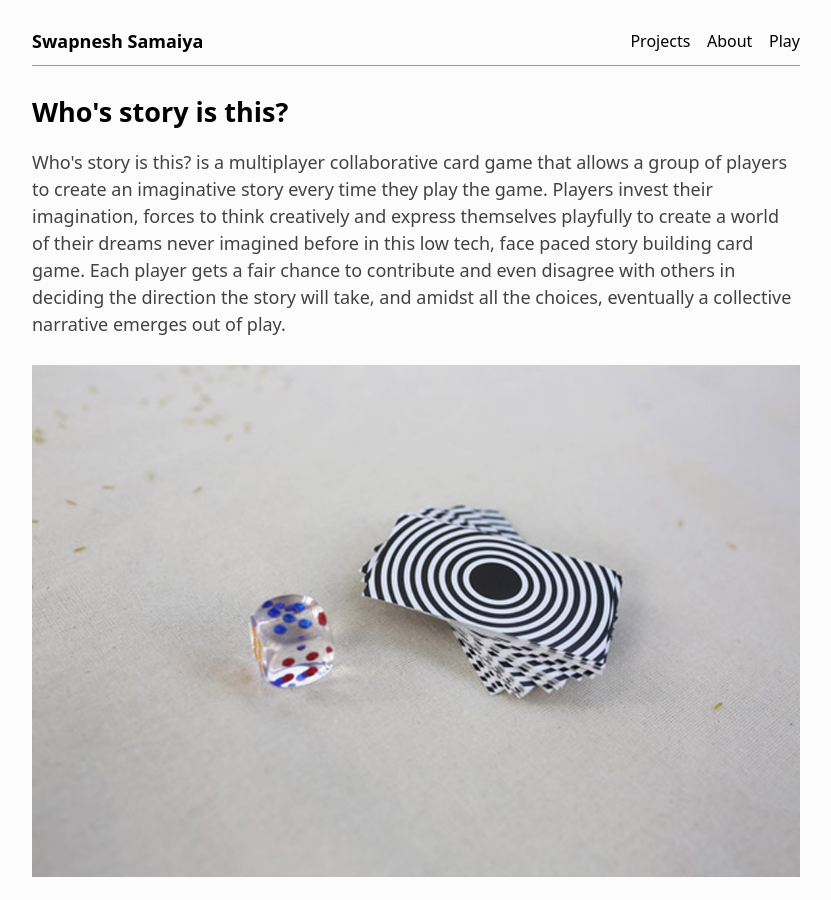
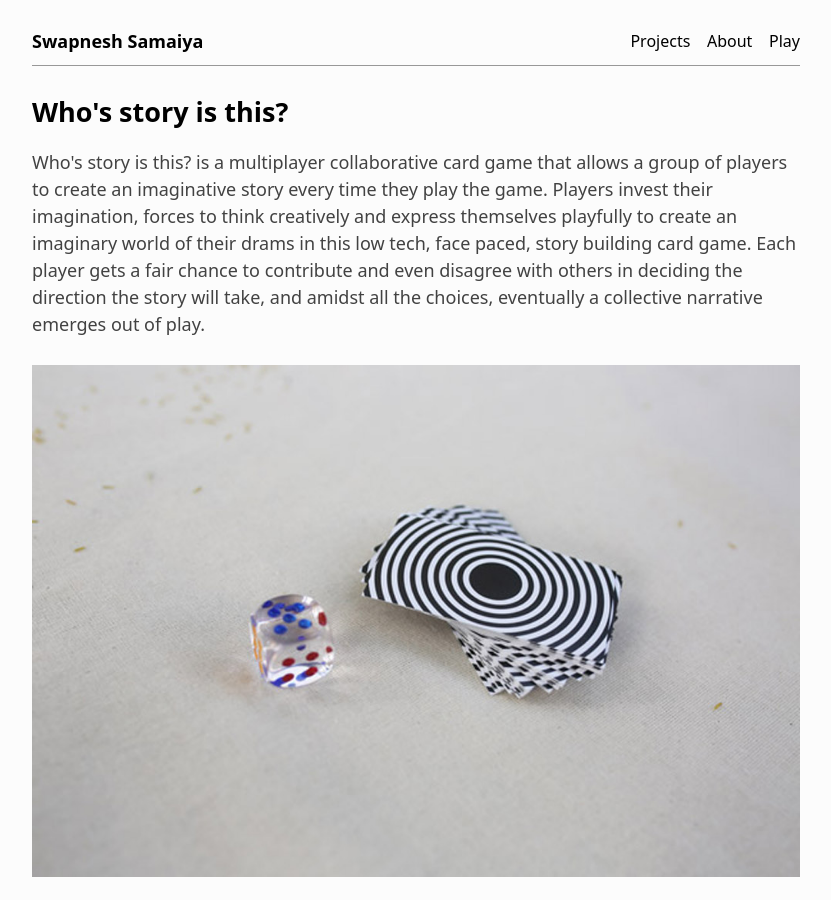
Before and after one commit to bunbutterjam/bunbutterjam.github.io, a Jekyll site: the page built from _projects/whos-story-is-this.html, in a window 1280 px wide and 900 px high. Shown: the whole window, without its empty margins (224-1055 px from the left). Built offline with Jekyll 4.4.1, drawn with Linux system fonts in a browser that asks for light colours.

Commit message:
updated story game

```diff
--- a/_projects/whos-story-is-this.html
+++ b/_projects/whos-story-is-this.html
@@ -10,7 +10,7 @@ tags: [gamedesign, storytelling, cardgame]
 
 <p>
 
-    Who's story is this?  is a multiplayer collaborative card game that allows a group of players to create an imaginative story every time they play the game. Players invest their imagination, forces to think creatively and express themselves playfully to create a world of their dreams never imagined before in this low tech, face paced story building card game. Each player gets a fair chance to contribute and even disagree with others in deciding the direction the story will take, and amidst all the choices, eventually a collective narrative emerges out of play.
+    Who's story is this?  is a multiplayer collaborative card game that allows a group of players to create an imaginative story every time they play the game. Players invest their imagination, forces to think creatively and express themselves playfully to create an imaginary world of their drams in this low tech, face paced, story building card game. Each player gets a fair chance to contribute and even disagree with others in deciding the direction the story will take, and amidst all the choices, eventually a collective narrative emerges out of play.
     <br><br>
 
     <a href="/assets/projects/myos/myos_1.jpg"><img src="/assets/projects/myos/myos_1.jpg" alt="myos_1"></a>
```
